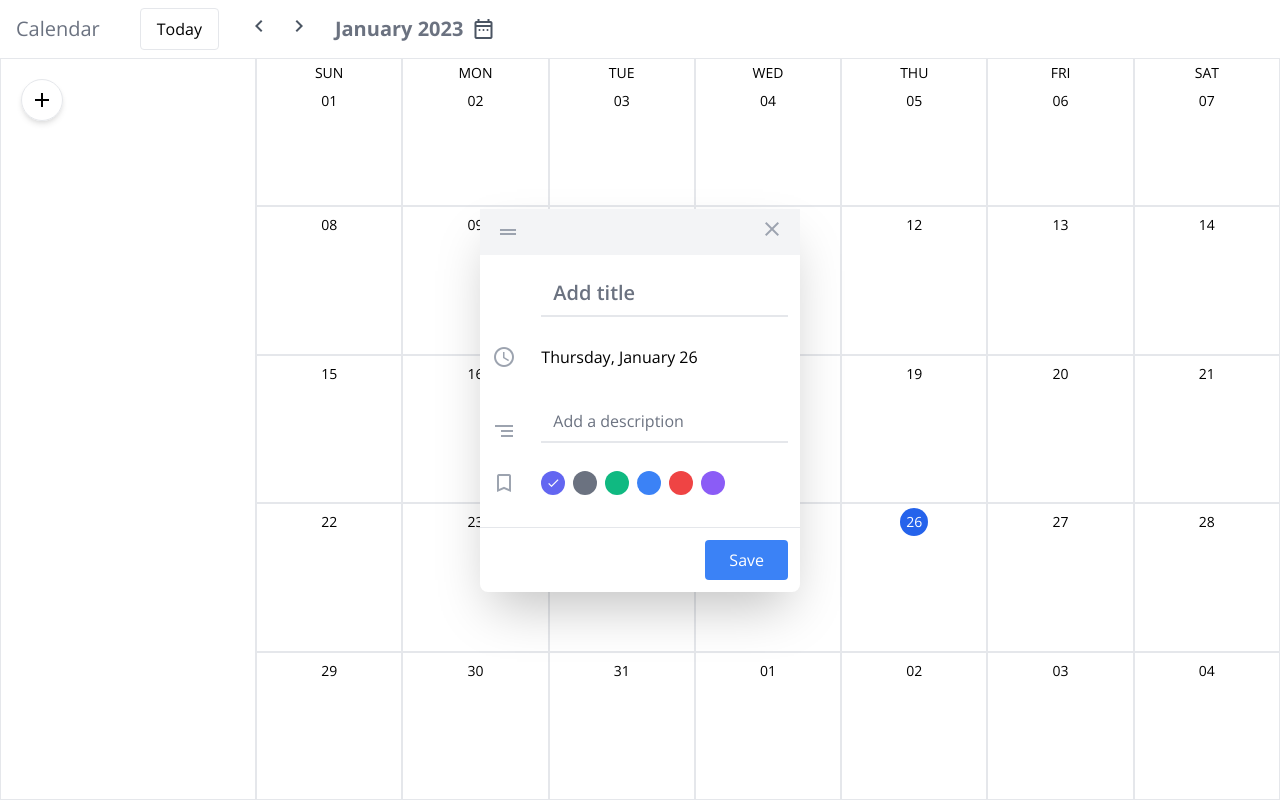
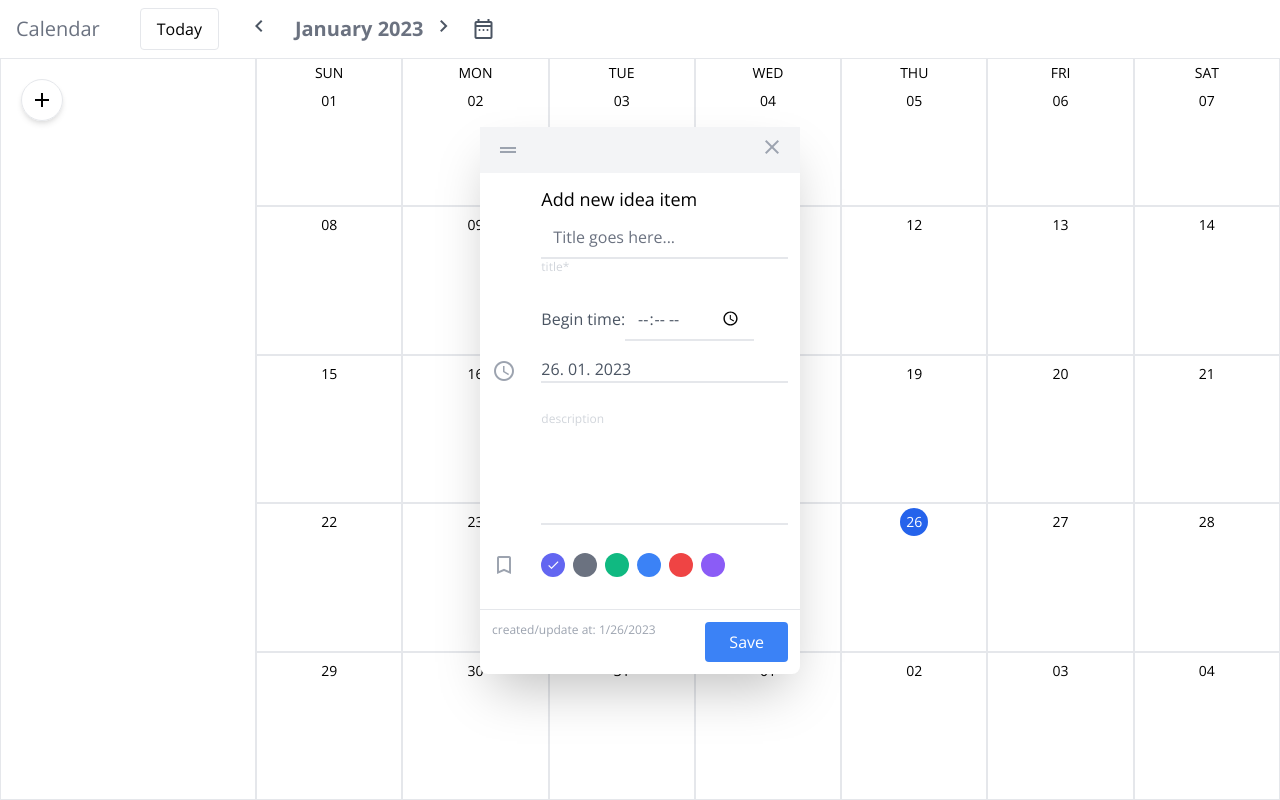
Before and after one commit to anasty223/calendar-react, a React (Create React App) app: page / in a window 1280 px wide. Both pictures are taken after a click on the button "add". Built offline with nearby package versions, Linux system fonts and the light colour scheme.

Commit message:
add style

```diff
--- a/src/components/CalendarHeader.js
+++ b/src/components/CalendarHeader.js
@@ -28,19 +28,21 @@ function handleReset(){
     <header className="px-4 py-2 flex items-center">
       <h1 className="mr-10 text-xl text-gray-500 fond-bold">Calendar</h1>
       <button onClick={handleReset} className="border rounded py-2 px-4 mr-5">Today</button>
-      <button  onClick={handlePrevMonth}>
+
+<button  onClick={handlePrevMonth}>
         <span className="material-icons-outlined cursor-pointer text-gray-600 mx-2">
           chevron_left
         </span>
       </button>
+
+      <h2 className="ml-4 text-xl text-gray-500 font-bold">
+        {dayjs(new Date(dayjs().year(),monthIndex)).format("MMMM YYYY")}
+      </h2>
       <button onClick={handleNextMonth}>
         <span className="material-icons-outlined cursor-pointer text-gray-600 mx-2">
           chevron_right
         </span>
       </button>
-      <h2 className="ml-4 text-xl text-gray-500 font-bold">
-        {dayjs(new Date(dayjs().year(),monthIndex)).format("MMMM YYYY")}
-      </h2>
 
  <button type="button"className="ml-2 flex " onClick={toggleModal}>
 
--- a/src/components/EventModal.js
+++ b/src/components/EventModal.js
@@ -11,6 +11,7 @@ const labelsClasses = [
 ];
 
 export default function EventModal() {
+  const [date,SetDate]=useState(new Date())
   const {
     setShowEventModal,
     daySelected,
@@ -24,6 +25,11 @@ export default function EventModal() {
   const [description, setDescription] = useState(
     selectedEvent ? selectedEvent.description : ""
   );
+
+  const [time, setTime] = useState(
+    selectedEvent ? selectedEvent.time : ""
+  );
+
   const [selectedLabel, setSelectedLabel] = useState(
     selectedEvent
       ? labelsClasses.find((lbl) => lbl === selectedEvent.label)
@@ -35,6 +41,7 @@ export default function EventModal() {
     const calendarEvent = {
       title,
       description,
+      time,
       label: selectedLabel,
       day: daySelected.valueOf(),
       id: selectedEvent ? selectedEvent.id : Date.now(),
@@ -55,20 +62,7 @@ export default function EventModal() {
             drag_handle
           </span>
           <div>
-            {selectedEvent && (
-              <span
-                onClick={() => {
-                  dispatchCalEvent({
-                    type: "delete",
-                    payload: selectedEvent,
-                  });
-                  setShowEventModal(false);
-                }}
-                className="material-icons-outlined text-gray-400 cursor-pointer"
-              >
-                delete
-              </span>
-            )}
+
             <button onClick={() => setShowEventModal(false)}>
               <span className="material-icons-outlined text-gray-400">
                 close
@@ -79,31 +73,55 @@ export default function EventModal() {
         <div className="p-3">
           <div className="grid grid-cols-1/5 items-end gap-y-7">
             <div></div>
+          <label className="text-lg text-grey-600">
+          Add new idea item
             <input
               type="text"
               name="title"
-              placeholder="Add title"
+              placeholder="Title goes here..."
               value={title}
               required
-              className="pt-3 border-0 text-gray-600 text-xl font-semibold pb-2 w-full border-b-2 border-gray-200 focus:outline-none focus:ring-0 focus:border-blue-500"
+              className="pt-3 border-0 text-gray-600 pb-2 w-full border-b-2 border-gray-200 focus:outline-none focus:ring-0 focus:border-green-500"
               onChange={(e) => setTitle(e.target.value)}
             />
+          <h4 className="text-xs text-gray-300">title*</h4>
+          </label>
             <span className="material-icons-outlined text-gray-400">
               schedule
             </span>
-            <p>{daySelected.format("dddd, MMMM DD")}</p>
+
+
+            <p>
+
+              <label className="text-gray-600" for="appt-time">
+
+              Begin time:
+            <input
+              type="time"
+              name="appt-time"
+              placeholder="Begin time"
+              value={time}
+              required
+              pattern="[0-9]{4}-[0-9]{2}-[0-9]{2}T[0-9]{2}:[0-9]{2}"
+              className="pt-1 border-0 text-gray-600 pb-2  border-b-2 border-gray-200 focus:outline-none focus:ring-0 focus:border-green-500"
+              onChange={(e) => setTime(e.target.value)}
+            /> <p className="border-b-2 border-gray-200 pt-4">  {daySelected.format("DD. MM. YYYY")}</p>
+           </label></p>
             <span className="material-icons-outlined text-gray-400">
-              segment
+              {/* segment */}
             </span>
+            <label>
+            <h4 className="text-xs text-gray-300">   description</h4>
             <input
               type="text"
               name="description"
-              placeholder="Add a description"
+              placeholder=""
               value={description}
               required
-              className="pt-3 border-0 text-gray-600 pb-2 w-full border-b-2 border-gray-200 focus:outline-none focus:ring-0 focus:border-blue-500"
+              className="pt-16 border-0 text-gray-600 pb-2 w-full border-b-2 border-gray-200 focus:outline-none focus:ring-0 focus:border-green-500"
               onChange={(e) => setDescription(e.target.value)}
             />
+            </label>
             <span className="material-icons-outlined text-gray-400">
               bookmark_border
             </span>
@@ -125,6 +143,21 @@ export default function EventModal() {
           </div>
         </div>
         <footer className="flex justify-end border-t p-3 mt-5">
+        <p className="text-xs flex-1 text-xs text-gray-400">created/update at: {date.toLocaleDateString()}</p>
+        {selectedEvent && (
+              <span
+                onClick={() => {
+                  dispatchCalEvent({
+                    type: "delete",
+                    payload: selectedEvent,
+                  });
+                  setShowEventModal(false);
+                }}
+                className="material-icons-outlined text-gray-400 cursor-pointer p-5"
+              >
+                delete
+              </span>
+            )}
           <button
             type="submit"
             onClick={handleSubmit}
```
